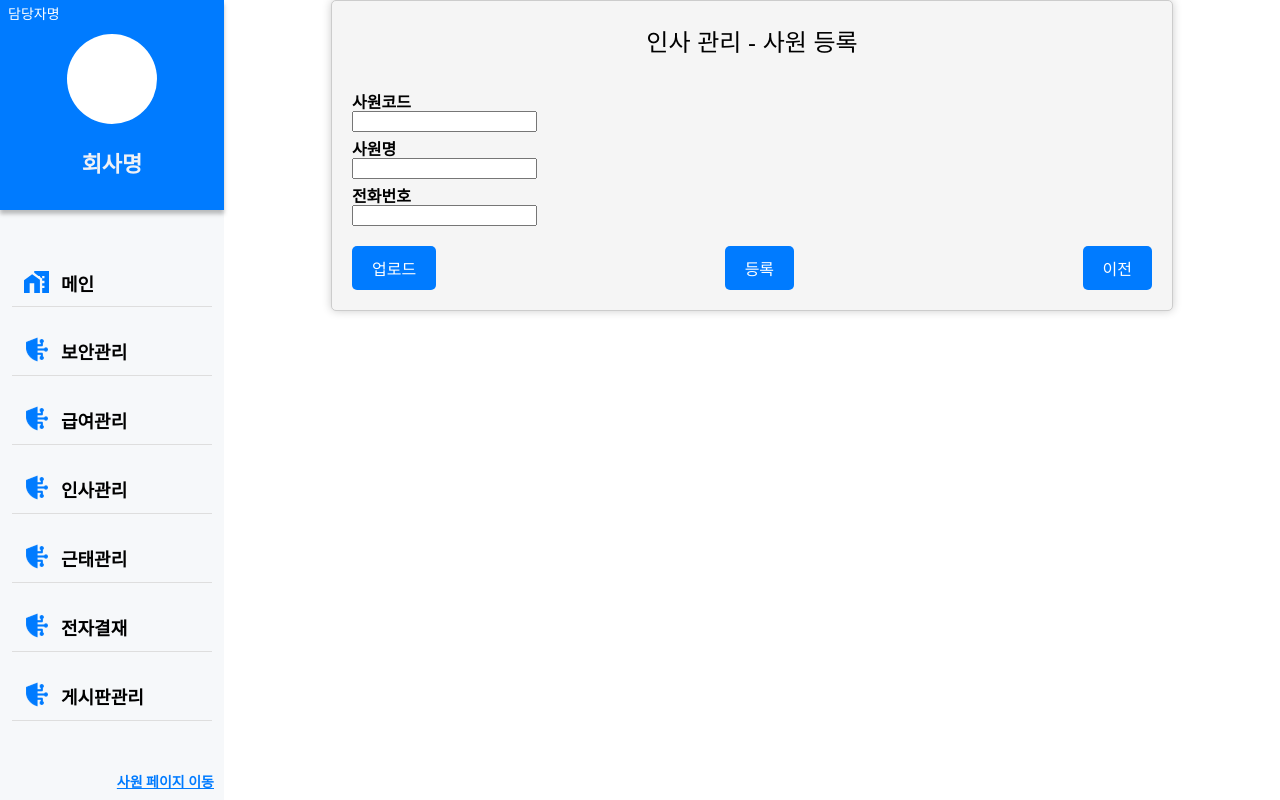
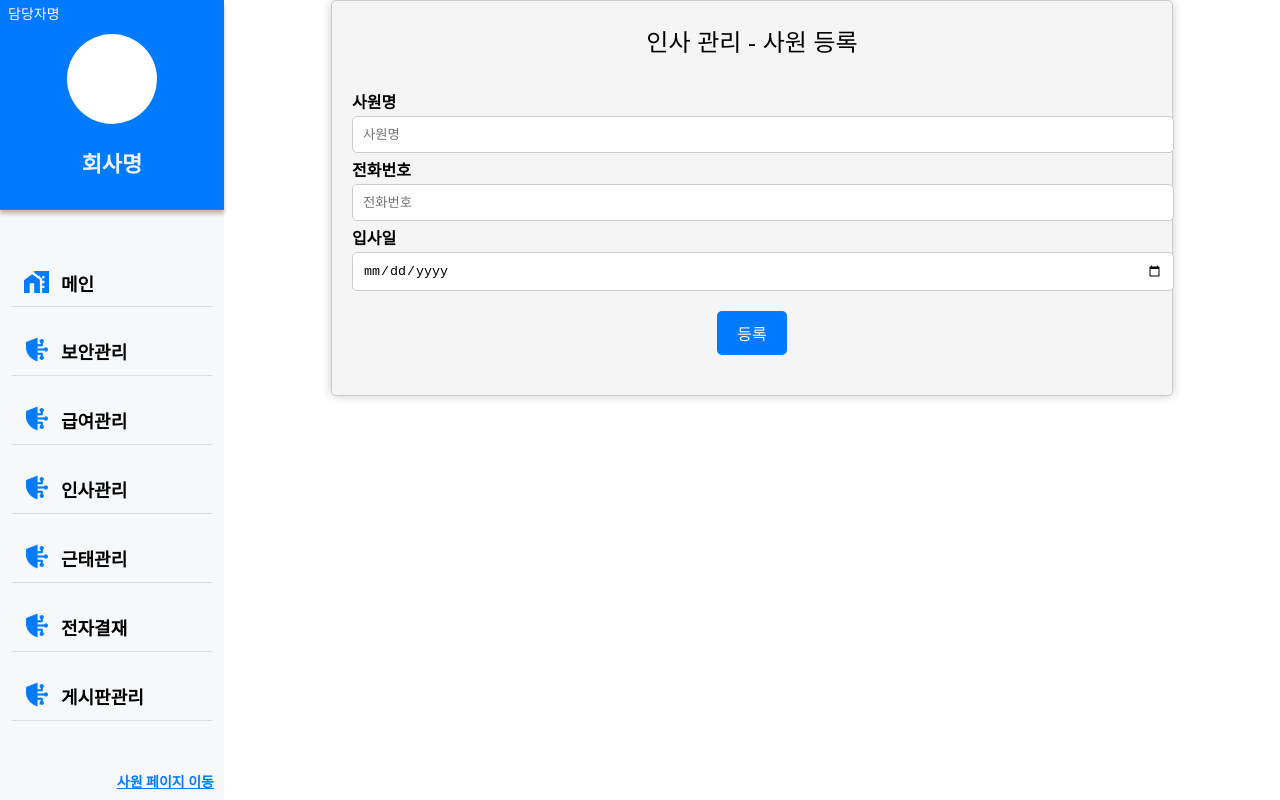
Before and after one commit to 1eemda2436/4team_pj_react, a Next.js app: page /admin/personnel/EmployeeRegistration in a window 1280 px wide. Built offline with nearby package versions, Linux system fonts and the light colour scheme; a web font is replaced by a local one.

Commit message:
admin add employee

```diff
--- a/src/pages/admin/personnel/EmployeeRegistration.js
+++ b/src/pages/admin/personnel/EmployeeRegistration.js
@@ -1,30 +1,71 @@
+import AdminLayout from "@/components/layout/adminLayout";
+import React, { useState } from 'react';
+import axios from 'axios';
 import styled from "styled-components";
-import AdminLayout from "@/components/layout/adminLayout";
-import { useRouter } from 'next/router';
 
 const EmployeeRegistration = () => {
-  const router = useRouter();
+  // Define state to hold form data
+  const [formData, setFormData] = useState({
+    employeeName: '',
+    phoneNumber: '',
+    hireDate: '',
+  });
+
+  // Handle input changes and update form data
+  const handleChange = (e) => {
+    const { name, value } = e.target;
+    setFormData({ ...formData, [name]: value });
+  };
+
+  // Handle form submission
+  const handleSubmit = async () => {
+    try {
+      // Make a POST request to your Spring Boot API
+      await axios.post('http://localhost:8080/employeeInsert', formData);
+
+      // Optionally, you can handle success or show a message to the user
+      alert('Employee registered successfully');
+    } catch (error) {
+      // Handle any errors, e.g., network issues or server errors
+      console.error('Error:', error);
+      alert('Failed to register employee');
+    }
+  };
+
   return (
     <Container>
       <Title>인사 관리 - 사원 등록</Title>
-
       <FormSection>
-        <Label>사원코드</Label>
-        <div><input type="text"></input></div>
         <Label>사원명</Label>
-        <div><input type="text"></input></div>
+        <Input
+          type="text"
+          name="employeeName"
+          value={formData.employeeName}
+          onChange={handleChange}
+          placeholder="사원명"
+        />
         <Label>전화번호</Label>
-        <div><input type="text"></input></div>
+        <Input
+          type="text"
+          name="phoneNumber"
+          value={formData.phoneNumber}
+          onChange={handleChange}
+          placeholder="전화번호"
+        />
+        <Label>입사일</Label>
+        <Input
+          type="date"
+          name="hireDate"
+          value={formData.hireDate}
+          onChange={handleChange}
+        />
+      <ButtonContainer>
+        <Button onClick={handleSubmit}>등록</Button>
+      </ButtonContainer>
       </FormSection>
-
-      <ButtonContainer>
-        <Button>업로드</Button>
-        <Button>등록</Button>
-        <Button onClick={() => router.back()}>이전</Button>
-      </ButtonContainer>
     </Container>
   );
-}
+};
 
 export default EmployeeRegistration;
 
@@ -66,11 +107,12 @@ const Input = styled.input`
   border: 1px solid #ccc;
   border-radius: 5px;
   margin-top: 5px;
+  width: 100%;
 `;
 
 const ButtonContainer = styled.div`
   display: flex;
-  justify-content: space-between;
+  justify-content: center;
   margin-top: 20px;
 `;
 
```
Also changed, not shown: src/pages/admin/salary/AddPayStatement.js (+33 -25 lines), src/pages/admin/salary/PayStatement.js (+4 -4 lines).
